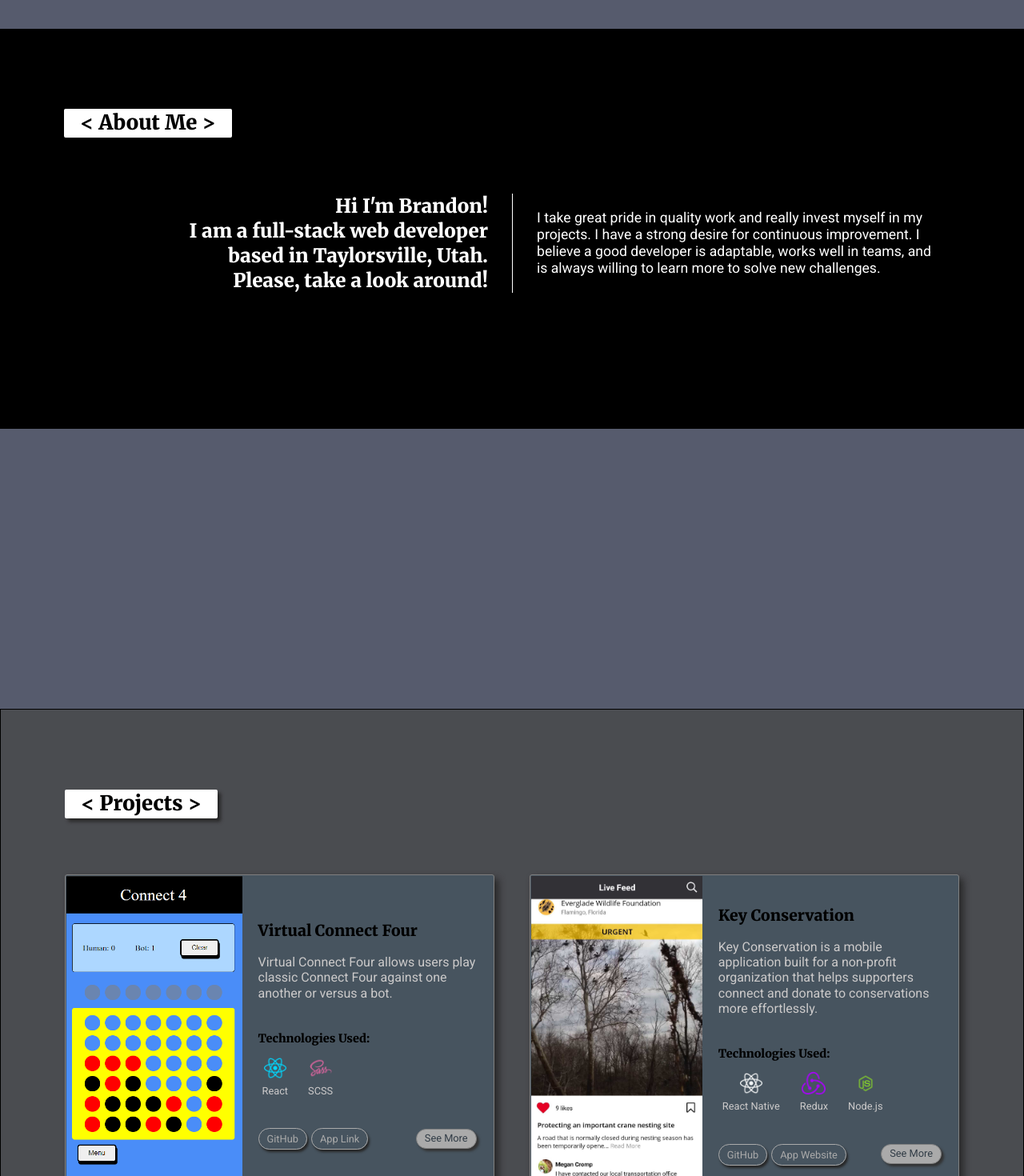
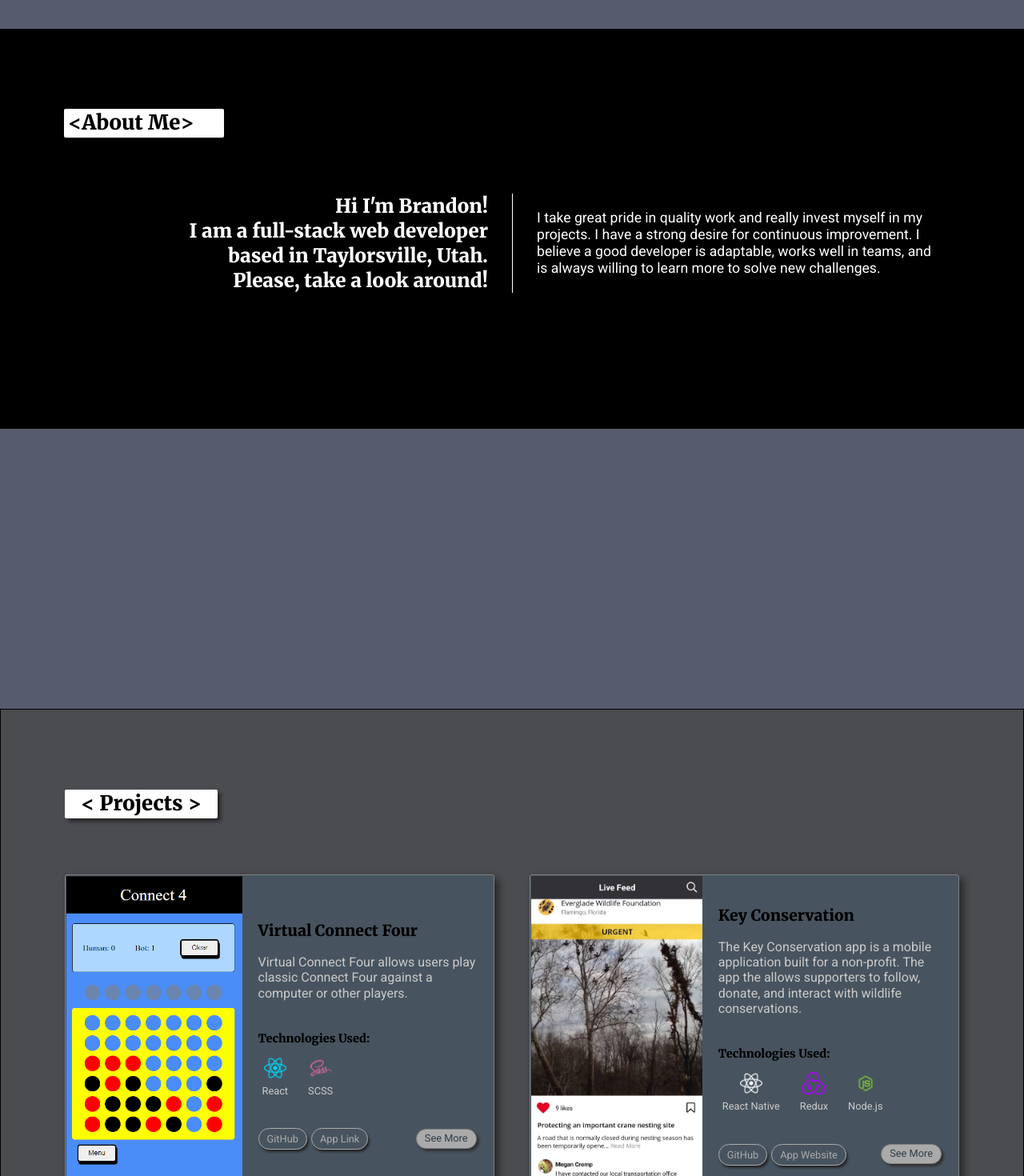
Before and after one commit to BrandonHarrison01/portfolio, a React (Create React App) app: page / in a window 1280 px wide. Shown: the part 1174-2644 px from the top of the page at 80% size. Built offline with nearby package versions, Linux system fonts and the light colour scheme.

Commit message:
revisions and typos

```diff
--- a/src/components/About.js
+++ b/src/components/About.js
@@ -3,9 +3,14 @@ import React from "react";
 import "../styling/About.scss";
 
 function About() {
+
   return (
     <div className='about-container'>
-      <h1>{"< About Me >"}</h1>
+      <div className='about'>
+        <span className='about-text'>{"<"}</span>
+        <h1 className='about-text'>About Me</h1>
+        <span className='about-text'>{">"}</span>
+      </div>
       <div className='about-body'>
         <h2>
           Hi I'm Brandon!
--- a/src/components/Projects.js
+++ b/src/components/Projects.js
@@ -32,7 +32,7 @@ function Projects(props) {
           <div className='project-info'>
             <h2>Virtual Connect Four</h2>
             <p className='proj-desc'>
-              Virtual Connect Four allows users play classic Connect Four against one another or versus a bot.
+              Virtual Connect Four allows users play classic Connect Four against a computer or other players.
             </p>
             <h3>Technologies Used:</h3>
             <div className='tech'>
@@ -77,9 +77,8 @@ function Projects(props) {
           <div className='project-info'>
             <h2>Key Conservation</h2>
             <p className='proj-desc'>
-              Key Conservation is a mobile application built for a non-profit
-              organization that helps supporters connect and donate to
-              conservations more effortlessly.
+              The Key Conservation app is a mobile application built for a non-profit.
+              The app the allows supporters to follow, donate, and interact with wildlife conservations.
             </p>
             <h3>Technologies Used:</h3>
             <div className='tech'>
--- a/src/styling/About.scss
+++ b/src/styling/About.scss
@@ -14,14 +14,18 @@
     padding: 80px 30px;
   }
 
-  h1 {
+  .about {
     background-color: white;
     border-radius: 2px;
+    display: flex;
+    width: 200px;
+    padding: 5px;
+  }
+
+  .about-text {
     color: black;
-    display: inline-block;
     font-family: "Merriweather", serif;
     font-size: 1.6rem;
-    padding: 5px 20px;
   }
 
   .about-body {
--- a/src/styling/TitlePage.scss
+++ b/src/styling/TitlePage.scss
@@ -20,10 +20,18 @@
 
     a {
       text-decoration: none;
-      transition: all 0.2s ease-in-out;
+      transition: all .4s;
 
       &:hover {
-        transform: matrix(1.1, 0.15, 0, 1.1, -2, -2);
+        transform: skewY(12deg);
+
+        .logo {
+          color: rgb(0, 255, 0);
+        }
+
+        // p {
+        //   font-size: .8rem;
+        // }
       }
     }
 
@@ -59,7 +67,7 @@
   }
 
   h2 {
-    color: rgb(194, 194, 194);
+    color: rgb(35, 253, 28);
     font-family: "Roboto", sans-serif;
     font-size: 1.2rem;
     margin: 10px;
```
